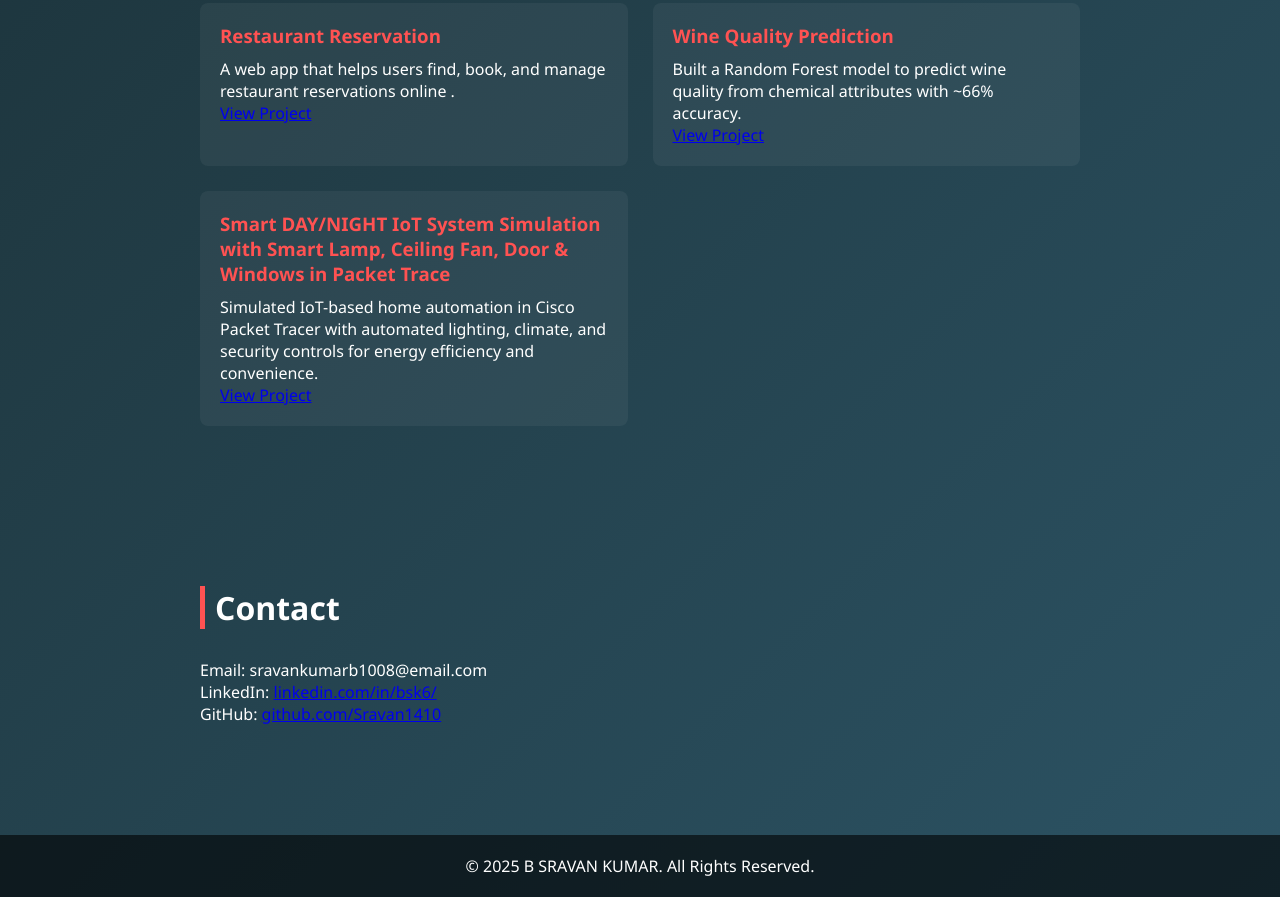
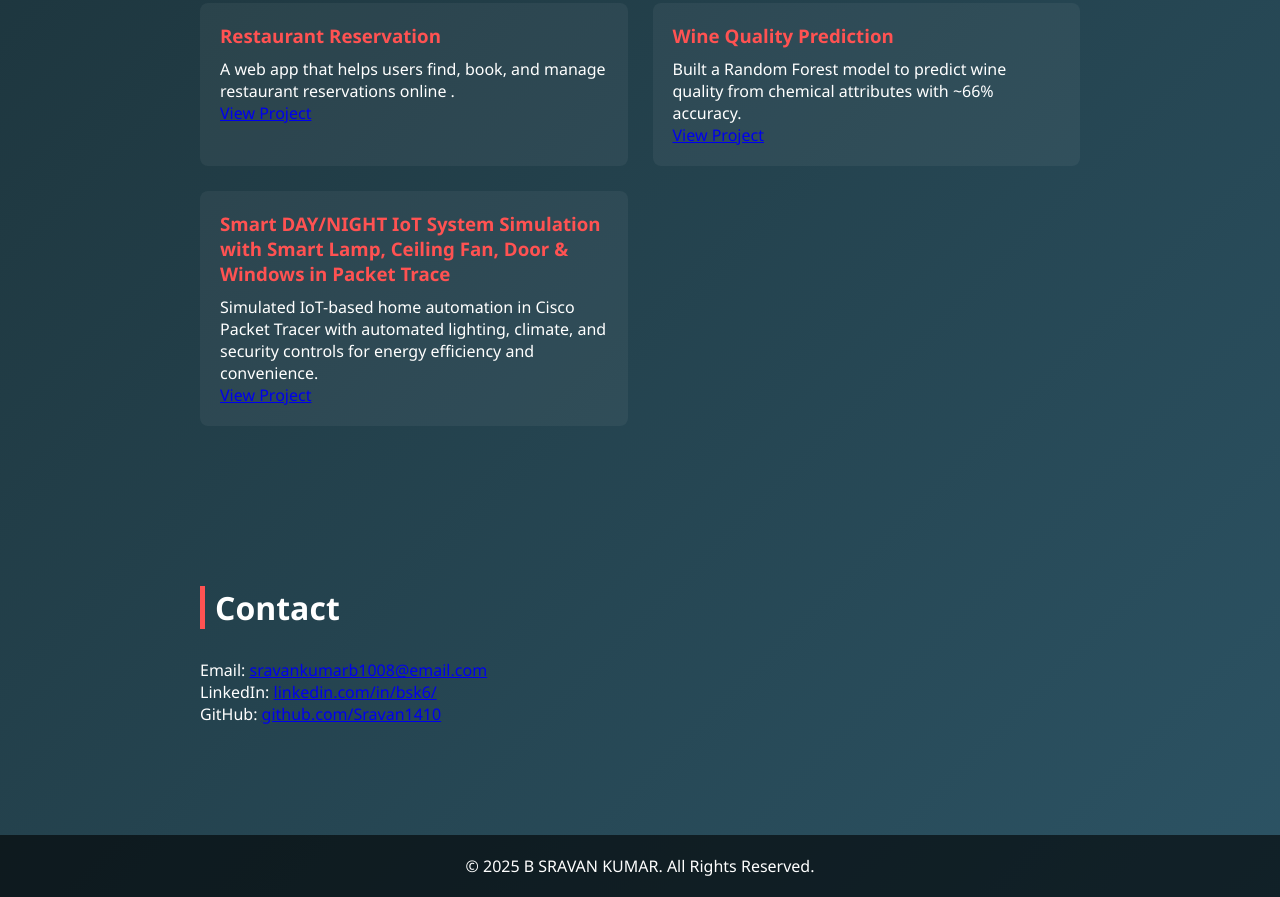
Before and after one commit to Sravan1410/portfolio, a plain HTML site: page index.html in a window 1280 px wide. Shown: the part 1679-2576 px from the top of the page. Drawn offline with nearby package versions, Linux system fonts and the light colour scheme.

Commit message:
Update index.html

```diff
--- a/index.html
+++ b/index.html
@@ -176,7 +176,9 @@
   <!-- Contact -->
   <section id="contact" data-aos="fade-up">
     <h2>Contact</h2>
-    <p>Email: sravankumarb1008@email.com</p>
+    <p>Email: <a href="https://mail.google.com/mail/?view=cm&fs=1&to=sravankumarb1008@email.com" target="_blank">
+  sravankumarb1008@email.com
+</a></p>
     <p>LinkedIn: <a href="https://www.linkedin.com/in/bsk6/" target="_blank">linkedin.com/in/bsk6/</a></p>
     <p>GitHub: <a href="https://github.com/Sravan1410" target="_blank">github.com/Sravan1410</a></p>
   </section>
```
